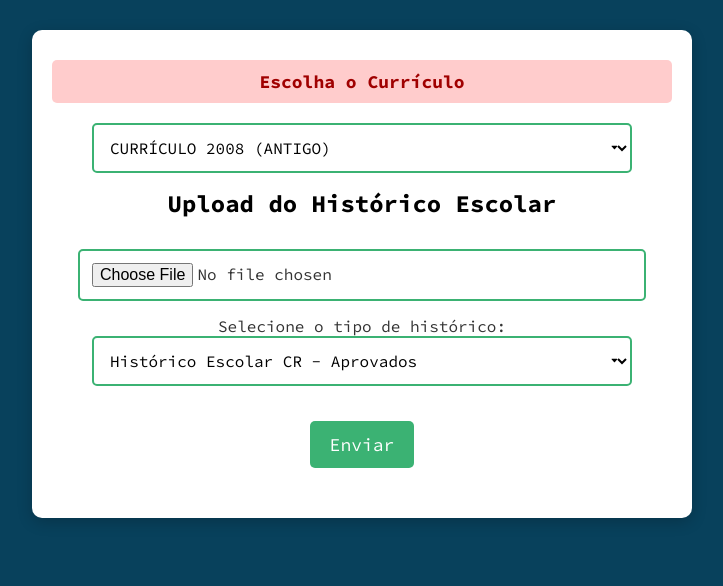
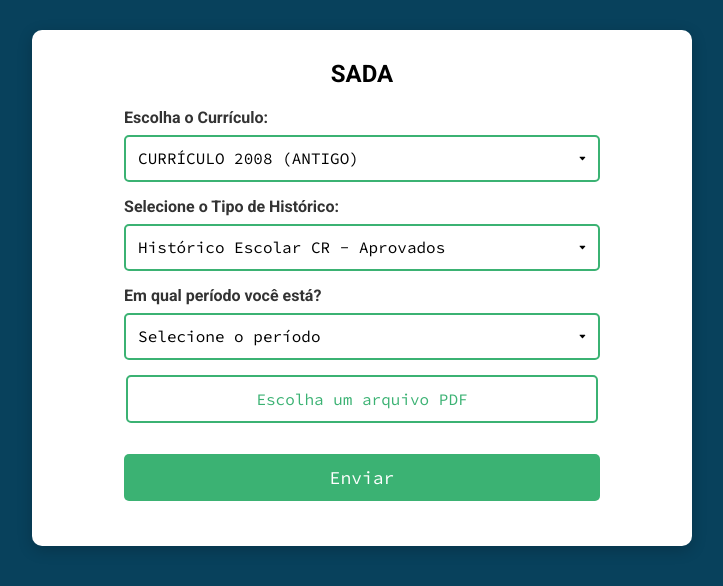
Before and after one commit to powerandcontrol/SADA, a Flask app: page / in a window 1280 px wide. Shown: the part 140-726 px from the top of the page, without its empty margins (278-1001 px from the left). Run offline with Flask 3, Linux system fonts and the light colour scheme; parts of the project's set-up code (start-up, migrations or seed data) failed here and were passed over.

Commit message:
Atualizando layout e incluindo novas funções em index.html

```diff
--- a/static/index.css
+++ b/static/index.css
@@ -12,16 +12,44 @@
      text-align: center;
 }
 
-input[type="file"], select {
-     margin-bottom: 15px;
+.custom-file-upload {
+    display: inline-block;
+    padding: 12px 20px;
+    border: 2px solid #3BB273;
+    border-radius: 5px;
+    background-color: #fff;
+    cursor: pointer;
+    font-size: 16px;
+    font-family: 'Source Code Pro', monospace;
+    color: #3BB273;
+    transition: background-color 0.3s, color 0.3s;
+    width: 100%; /* Mesma largura que os selects e buttons */
+    text-align: center;
+}
+
+.custom-file-upload:hover {
+    background-color: #3BB273;
+    color: white;
+}
+
+input[type="file"] {
+    display: none; /* Esconde o input real */
+}
+
+select, button, .custom-file-upload {
+    width: 100%; /* Faz todos os elementos ocuparem 100% da largura disponível */
+    margin-bottom: 15px;
+}
+
+select, input[type="file"] {
      padding: 12px;
      border: 2px solid #3BB273;
      border-radius: 5px;
-     width: 90%; /* Largura padronizada */
      font-size: 16px;
-     font-family: 'Source Code Pro', monospace; /* Fonte estilo geek */
+     font-family: 'Source Code Pro', monospace;
      background-color: #fff;
      cursor: pointer;
+     box-sizing: border-box; /* Garante que o padding e a borda sejam incluídos no tamanho total */
 }
 
 select {
@@ -29,11 +57,11 @@ select {
      background-repeat: no-repeat;
      background-position: right 10px center;
      background-size: 12px;
+     appearance: none;
 }
 
 button {
       display: block;
-      margin: 20px auto;
       background-color: #3BB273;
       color: white;
       padding: 12px 20px;
@@ -54,5 +82,23 @@ button:hover {
        padding: 10px;
        border-radius: 5px;
        margin-bottom: 20px;
-       width: 100%; /* Faz o alerta ocupar toda a largura */
+       width: 100%;
+       font-size: 18px;
+       color: #a00000;
 }
+
+label {
+    font-family: 'Roboto', sans-serif;
+    font-size: 16px;
+    margin-bottom: 8px;
+    display: block;
+    text-align: left;
+}
+
+h1 {
+    font-family: 'Roboto', sans-serif;
+    color: black;
+    margin-bottom: 20px;
+    font-size: 24px;
+    text-align: center;
+}
--- a/templates/index.html
+++ b/templates/index.html
@@ -1,12 +1,12 @@
 <!DOCTYPE html>
-<html lang="en">
+<html lang="pt-BR">
 <head>
     <meta charset="UTF-8">
     <meta name="viewport" content="width=device-width, initial-scale=1.0">
-    <title>BSI</title>
+    <title>SADA - Sistema de Apoio ao Desempenho Acadêmico</title>
     <link href="https://fonts.googleapis.com/css2?family=Roboto:wght@400;700&family=Source+Code+Pro:wght@400;700&display=swap" rel="stylesheet">
-    <link rel= "stylesheet" type= "text/css" href= "static/base.css">
-    <link rel= "stylesheet" type= "text/css" href= "static/index.css">
+    <link rel="stylesheet" type="text/css" href="static/base.css">
+    <link rel="stylesheet" type="text/css" href="static/index.css">
     <link rel="icon" type="image/x-icon" href="static/logo.ico">
 </head>
 
@@ -17,26 +17,89 @@
 </header>
 
 <div class="container">
-    <div class="alert">
-        <strong style="color: #a00000; font-size: 18px;">Escolha o Currículo</strong>
-    </div>
-    <select name="curriculo" required>
-        <option value="2008">CURRÍCULO 2008 (ANTIGO)</option>
-        <option value="2023">CURRÍCULO 2023.1 (ATUAL)</option>
-    </select>
-    <h1 style="font-size: 24px; color: black;">Upload do Histórico Escolar</h1>
+    <h1 style="font-size: 24px; color: black;">SADA</h1>
+
     <form action="/" method="POST" enctype="multipart/form-data">
-        <input type="file" name="file" accept="application/pdf" required>
 
-        <label for="tipo_historico">Selecione o tipo de histórico:</label>
-            <select id="tipo_historico" name="tipo_historico">
-                <option value="cr_aprovados">Histórico Escolar CR - Aprovados</option>
-                <option value="integralizacao">Histórico Integralização</option>
-            </select>
+        <!-- Selecione o Currículo -->
+        <label for="curriculo"><strong>Escolha o Currículo:</strong></label>
+        <select id="curriculo" name="curriculo" required>
+            <option value="2008">CURRÍCULO 2008 (ANTIGO)</option>
+            <option value="2023">CURRÍCULO 2023.1 (ATUAL)</option>
+        </select>
 
+        <!-- Selecione o Tipo de Histórico -->
+        <label for="tipo_historico"><strong>Selecione o Tipo de Histórico:</strong></label>
+        <select id="tipo_historico" name="tipo_historico" required>
+            <option value="cr_aprovados">Histórico Escolar CR - Aprovados</option>
+            <option value="integralizacao">Histórico Integralização</option>
+        </select>
+
+        <!-- Selecione o Período -->
+        <label for="periodo"><strong>Em qual período você está?</strong></label>
+        <select id="periodo" name="periodo" required>
+            <option value="" disabled selected>Selecione o período</option>
+            <!-- Gera opções de 1º ao 16º período -->
+            <option value="1">1º Período</option>
+            <option value="2">2º Período</option>
+            <option value="3">3º Período</option>
+            <option value="4">4º Período</option>
+            <option value="5">5º Período</option>
+            <option value="6">6º Período</option>
+            <option value="7">7º Período</option>
+            <option value="8">8º Período</option>
+            <option value="9">9º Período</option>
+            <option value="10">10º Período</option>
+            <option value="11">11º Período</option>
+            <option value="12">12º Período</option>
+            <option value="13">13º Período</option>
+            <option value="14">14º Período</option>
+            <option value="15">15º Período</option>
+            <option value="16">16º Período</option>
+        </select>
+
+        <!-- Upload do Histórico Escolar -->
+        <label style="width:90%;" for="file" class="custom-file-upload">
+            Escolha um arquivo PDF
+        </label>
+        <input type="file" id="file" name="file" accept="application/pdf" required hidden>
+        <p id="file-name" style="font-family: 'Source Code Pro', monospace; color: #3BB273; margin-top: 10px;"></p>
+        <iframe id="file-preview" style="width: 100%; height: 500px; margin-top: 20px; display: none;" frameborder="0"></iframe>
+
+        <!-- Botão para visualizar o histórico em uma nova aba -->
+        <button id="view-historico" type="button" style="display: none;" onclick="viewHistorico()">Visualizar Histórico</button>
+
+        <!-- Botão de Envio -->
         <button type="submit">Enviar</button>
     </form>
 </div>
 
+<script>
+    let fileURL = '';
+
+    document.getElementById('file').addEventListener('change', function() {
+        const file = this.files[0];
+        const fileName = file.name;
+
+        // Exibir o nome do arquivo
+        document.getElementById('file-name').textContent = `Histórico Escolar: ${fileName}`;
+
+        // Se o arquivo for um PDF, exibir a pré-visualização
+        if (file.type === 'application/pdf') {
+            fileURL = URL.createObjectURL(file);
+            const preview = document.getElementById('file-preview');
+            preview.src = fileURL;
+            preview.style.display = 'block'; // Exibe o iframe de pré-visualização
+
+            // Mostrar o botão de visualizar histórico
+            document.getElementById('view-historico').style.display = 'inline-block';
+        }
+    });
+
+    function viewHistorico() {
+        // Abre o PDF em uma nova aba
+        window.open(fileURL, '_blank');
+    }
+</script>
 </body>
 </html>
```
